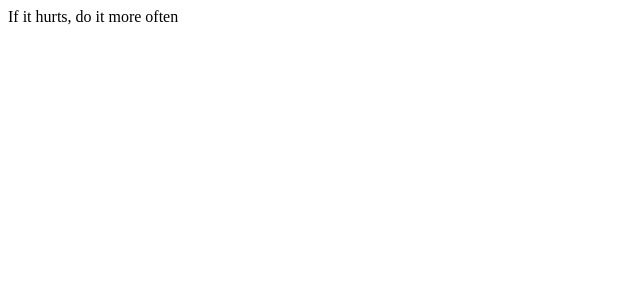
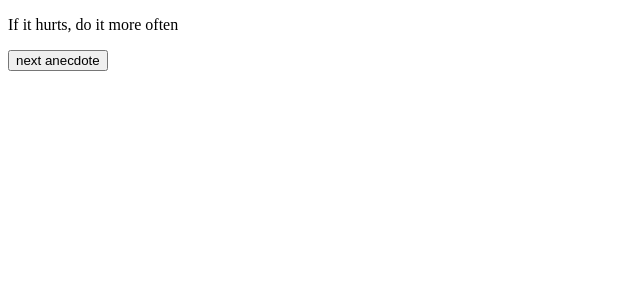
Before and after one commit to wilson-diaz/fullstackopen, a React (Create React App) app in the folder part1/anecdotes/: page / in a window 1280 px wide. Shown: the top 300 px of the page, without its empty margins (0-640 px from the left). Built offline with nearby package versions, Linux system fonts and the light colour scheme.

Commit message:
1.12: add button to get random anecdote

```diff
--- a/part1/anecdotes/src/App.js
+++ b/part1/anecdotes/src/App.js
@@ -12,10 +12,12 @@ const App = () => {
   ]
 
   const [selected, setSelected] = useState(0)
+  const getNewIndex = () => setSelected(Math.floor(Math.random() * anecdotes.length))
 
   return (
     <div>
-      {anecdotes[selected]}
+      <p>{anecdotes[selected]}</p>
+      <button onClick={getNewIndex}>next anecdote</button>
     </div>
   )
 }
```
